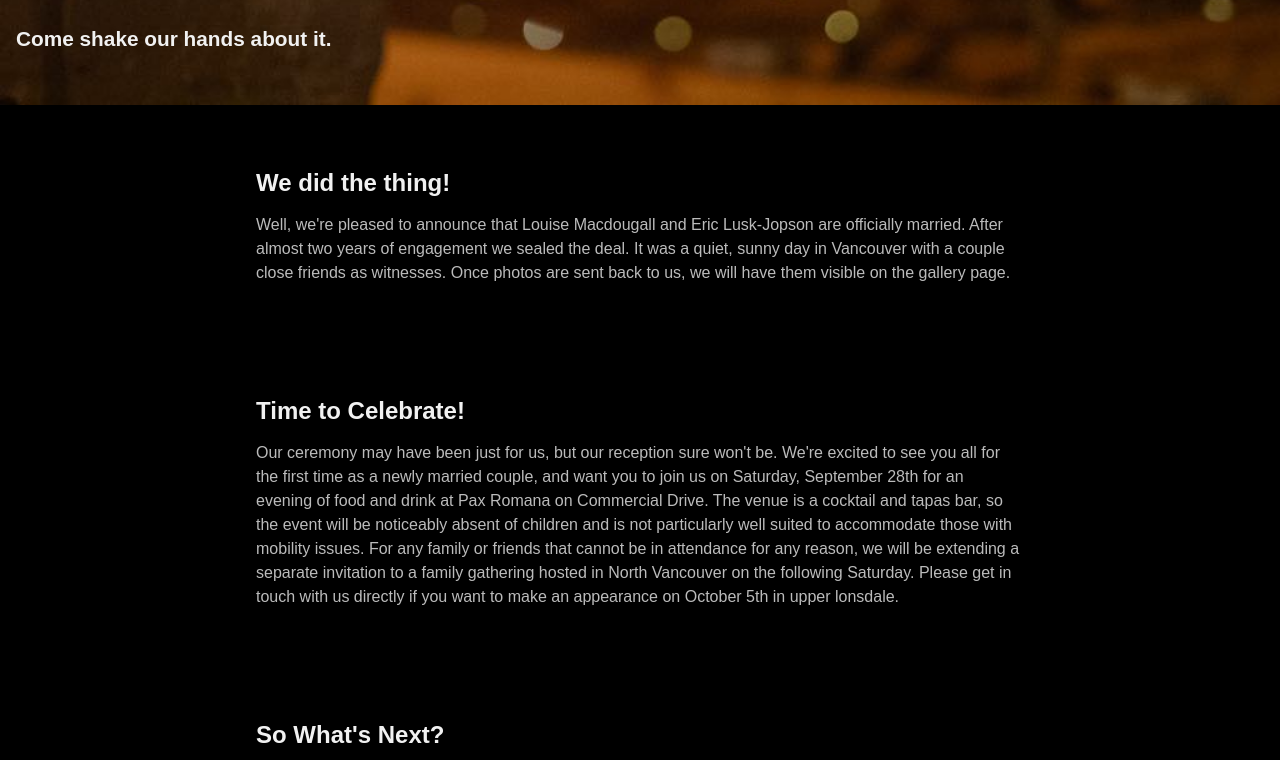
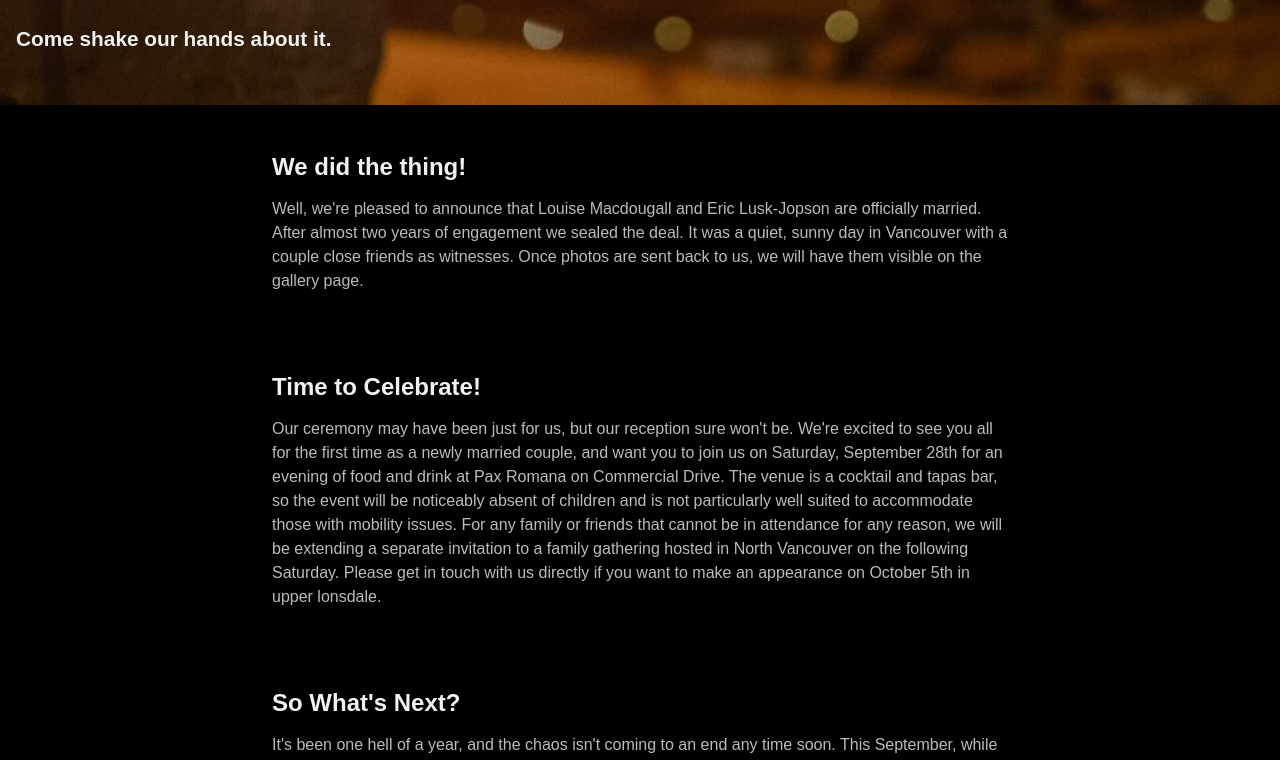
Before and after one commit to EricLusk-Jopson/wedding-site, a React (Vite) app: page / in a window 1280 px wide. Shown: the part 660-1420 px from the top of the page. Built offline with nearby package versions, Linux system fonts and the light colour scheme; no server answers.

Commit message:
fixed spacing

```diff
--- a/src/pages/Home/Home.module.css
+++ b/src/pages/Home/Home.module.css
@@ -38,12 +38,13 @@
   align-items: center;
   gap: 3rem;
   padding: 2rem 1rem;
+  width: 100vw;
   max-width: 800px;
   margin: 0 auto;
 }
 
 .textContentContainer * {
-  margin: 1rem 0;
+  padding: 0.5rem 0.5rem;
 }
 
 .textContentContainer p {
```
